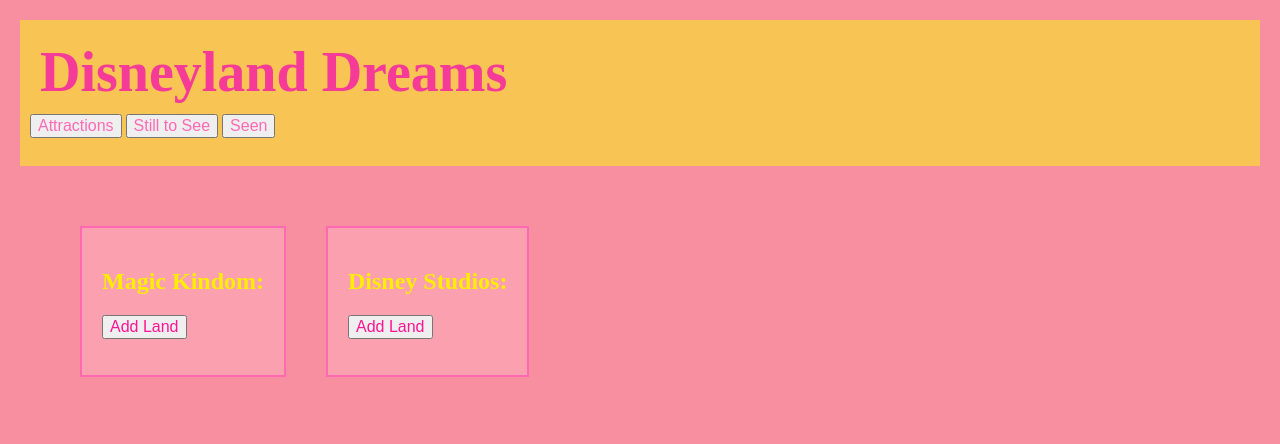
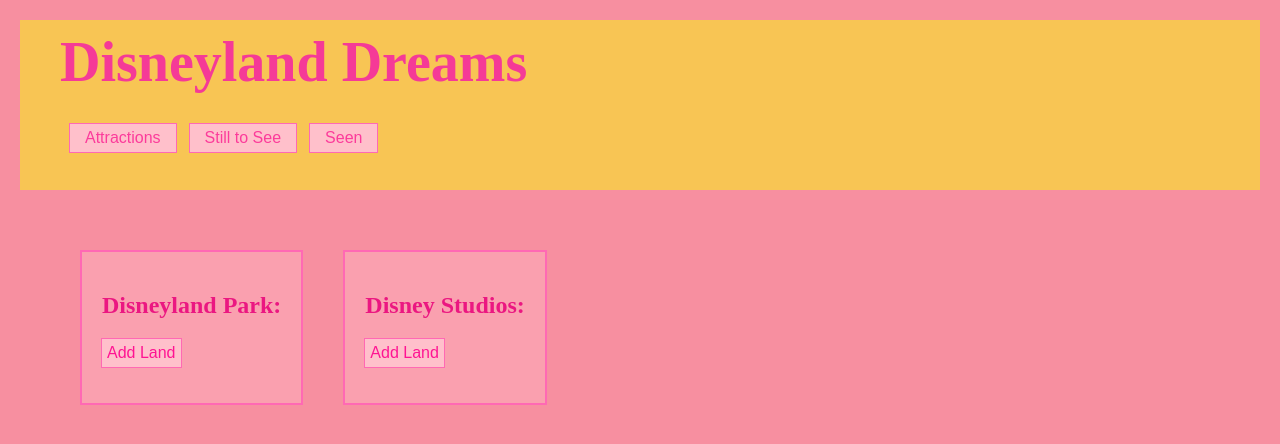
Before and after one commit to ruthierutho/disneyland_bucketlist_python_project, a Flask app: page /lands in a window 1280 px wide. Shown: the top 444 px of the page. Run offline with Flask 2, Linux system fonts and the light colour scheme; data that the repository does not hold is empty; some libraries are stand-ins or nearby versions.

Commit message:
lunchtime commit

```diff
--- a/controllers/lands_controller.py
+++ b/controllers/lands_controller.py
@@ -10,7 +10,8 @@ lands_blueprint = Blueprint("lands", __name__)
 @lands_blueprint.route("/lands")
 def lands():
     lands = land_repository.select_all()
-    return render_template("lands/index.html", lands = lands)
+    attractions = attraction_repository.select_all()
+    return render_template("lands/index.html", lands = lands, attractions = attractions)
 
 #NEW
 @lands_blueprint.route("/lands/new", methods=['GET'])
--- a/static/style.css
+++ b/static/style.css
@@ -14,18 +14,35 @@ h1 {
   align-content: center;
 }
 
+h2 {
+  color: rgb(235, 23, 129);
+}
+
 #top_of_page {
   background-color: rgba(250, 242, 23, 0.55);
+  padding-left: 30px;
+
+}
+
+#basenav {
   padding: 10px;
-
+  margin: 10px;
 }
 
 .navbar {
   text-decoration: none;
-  color: hotpink;
+  color: rgb(252, 59, 155);
   outline: hotpink;
   font-size: 16px;
+  margin: 10px;
 
+}
+
+.navbar:hover {
+  text-decoration: none;
+  color: yellow;
+  outline: hotpink;
+  font-size: 16px;
 }
 
 .parkland {
@@ -59,6 +76,15 @@ body {
 
 }
 
+.plheader {
+  text-align: left;
+}
+
+.list {
+  list-style-type: none;
+  padding-left: 0px;
+
+}
 
 .link {
   text-decoration: none;
@@ -69,7 +95,7 @@ body {
 
 .link:hover {
   text-decoration: none;
-  color: rgb(255, 0, 191);
+  color: rgb(235, 23, 129);;
   font-weight: bold;
   font-size: larger;
 }
@@ -84,3 +110,13 @@ body {
   text-decoration: none;
   color: yellow;
 }
+
+.button {
+  background-color: pink;
+  outline: hotpink;
+  outline-style: solid;
+  outline-width: thin;
+  border: hotpink;
+  padding: 5px;
+  margin-right: 10px;
+}
--- a/templates/attractions/still_to_see.html
+++ b/templates/attractions/still_to_see.html
@@ -13,7 +13,7 @@
         {% endfor %}
     </ul>
     <p>
-        <button> <a class = "linkb" href="/attractions/new">Add Attraction</a> </button>
+        <button class="button"> <a class = "linkb" href="/attractions/new">Add Attraction</a> </button>
     </p>
 
 {% endblock content %}
--- a/templates/base.html
+++ b/templates/base.html
@@ -9,14 +9,12 @@
     <body>
         <header id="top_of_page">
             <a id="header" href="/"><h1>Disneyland Dreams</h1><i class="fas fa-hat-wizard"></i></a>
-        <nav>
-
+        <nav id="basenav">
                 <!-- <button><a class="navbar" href="/parks">Parks</a></button> -->
                 <!-- <button><a class="navbar" href="/lands">Lands</a></button> -->
-                <button><a class="navbar" href="/attractions">Attractions</a></button>
-                <button><a class="navbar" href="/still_to_see">Still to See</a></button>
-                <button><a class="navbar" href="/seen">Seen</a></button>
-
+                <button class="button"><a class="navbar" href="/attractions">Attractions</a></button>
+                <button class="button"><a class="navbar" href="/still_to_see">Still to See</a></button>
+                <button class="button"><a class="navbar" href="/seen">Seen</a></button>
         </nav>
         <br>
         </header>
--- a/templates/lands/index.html
+++ b/templates/lands/index.html
@@ -3,8 +3,8 @@
 {% block content %}
 <section id = "featured">
    <div class = "parkland">
-    <h2>Magic Kindom:</h2>
-    <ul>
+    <h2 class = "plheader">Disneyland Park:</h2>
+    <ul class = "list">
         {% for land in lands if land.park.name == "Magic Kingdom" %}
         <li><a class = "link" href="/lands/{{land.id}}">{{ land.name }}</a>
            <p>
@@ -19,12 +19,12 @@
         {% endfor %}
     </ul>
     <p>
-        <button><a class = "linkb" href="/lands/new">Add Land</a></button>
+        <button class = "button"><a class = "linkb" href="/lands/new">Add Land</a></button>
      </p>
     </div>
     <div class = "parkland">
-    <h2>Disney Studios:</h2>
-    <ul>
+    <h2 class = "plheader">Disney Studios:</h2>
+    <ul class = "list">
         {% for land in lands if land.park.name == "Disney Studios" %}
         <li><a class = "link" href="/lands/{{land.id}}">{{ land.name }}</a>
            <p>
@@ -39,7 +39,7 @@
     </ul>
 
     <p>
-        <button><a class = "linkb" href="/lands/new">Add Land</a></button>
+        <button class = "button"><a class = "linkb" href="/lands/new">Add Land</a></button>
     </p>
     </div>
 </section>
```
Also changed, not shown: templates/attractions/index.html (+8 -6 lines), 1 other file.
